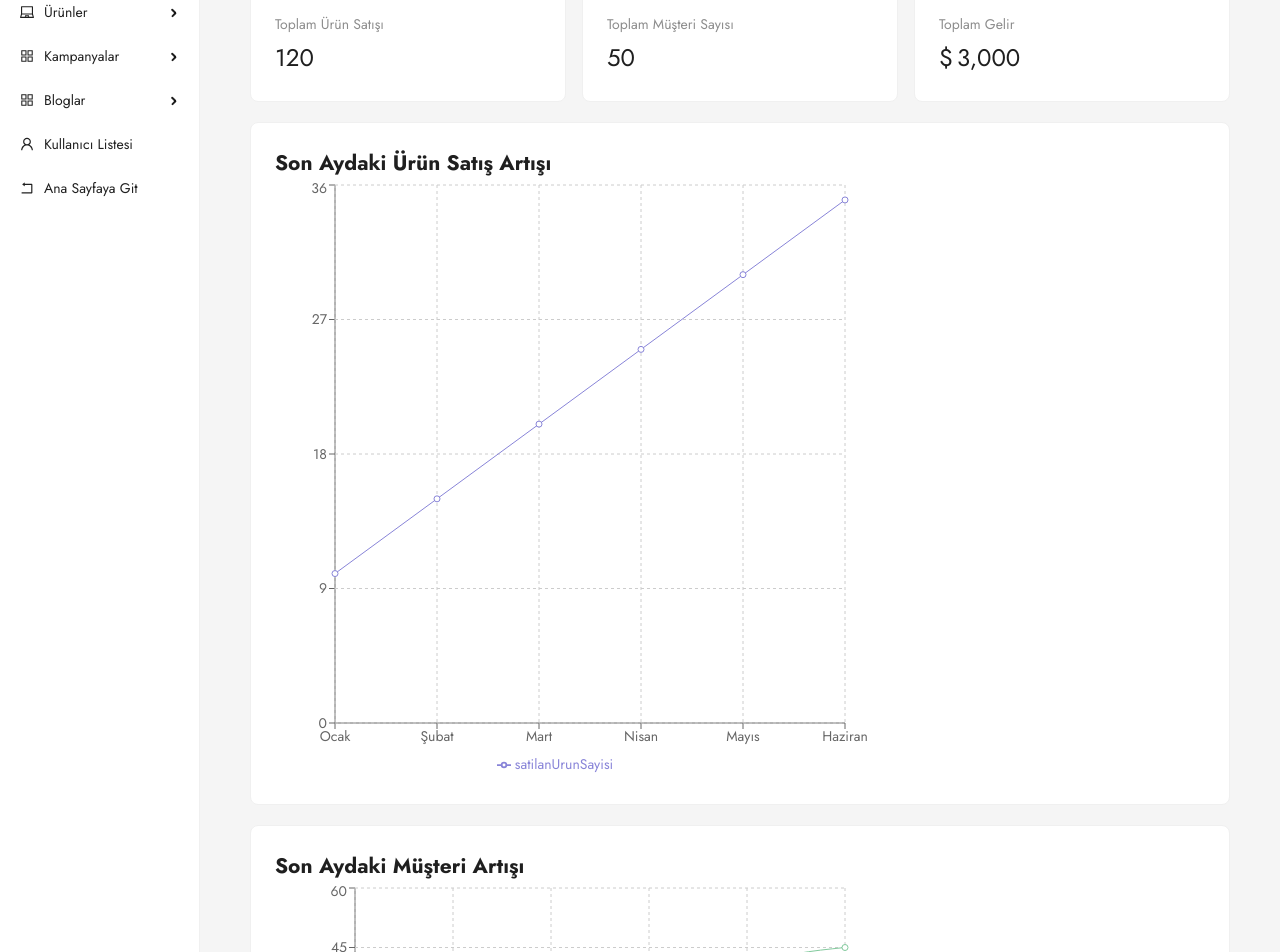
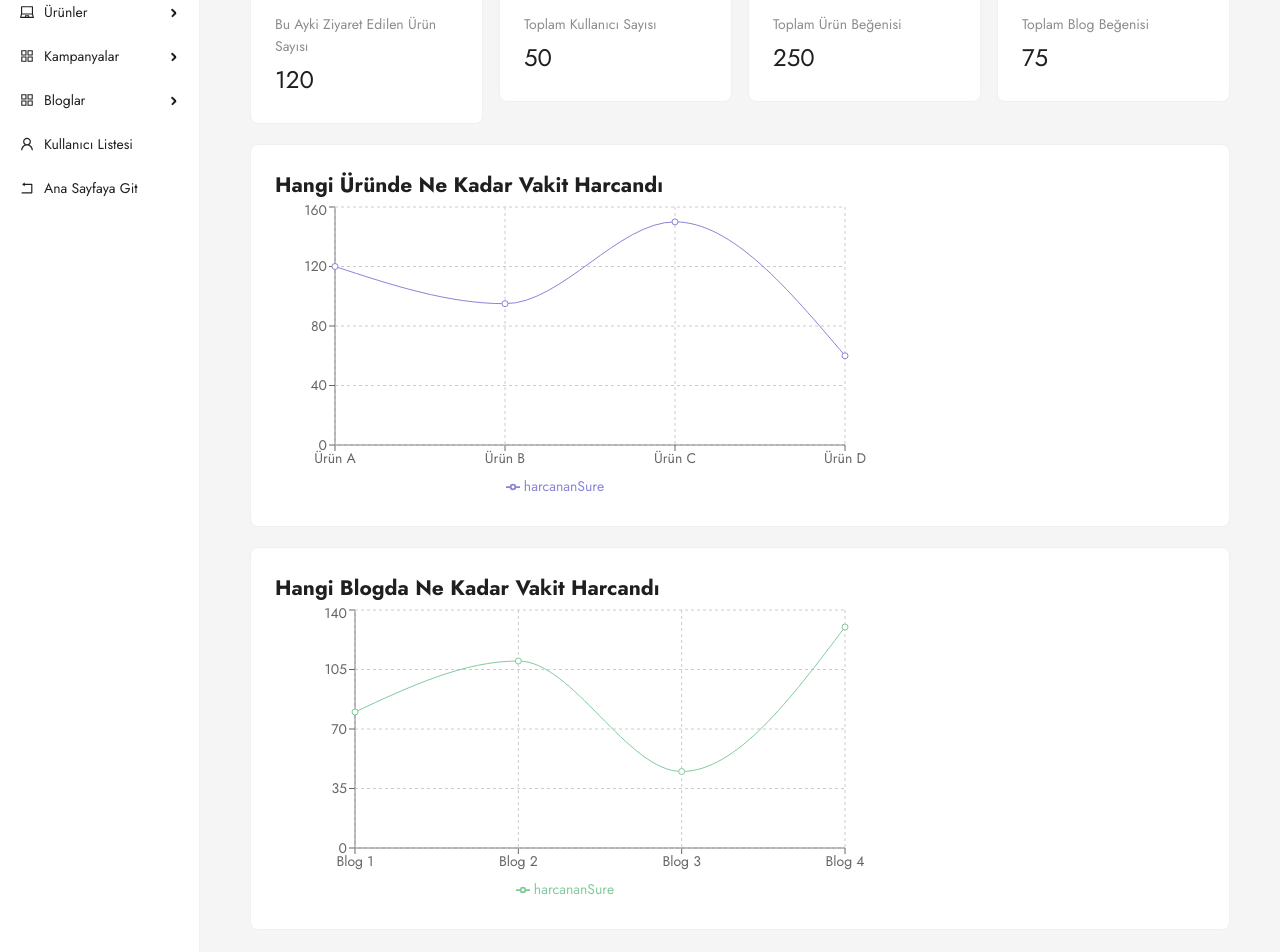
Before and after one commit to yunusemrekoyun/MERN-Product-Showroom-Project, a React (Vite) app in the folder frontend/: page /admin in a window 1280 px wide. Shown: the part 100-1052 px from the top of the page. Built offline with nearby package versions, Linux system fonts and the light colour scheme; sample sign-in values are in the browser's storage.

Commit message:
alerts fixed

```diff
--- a/frontend/src/components/Auth/Login.jsx
+++ b/frontend/src/components/Auth/Login.jsx
@@ -34,6 +34,7 @@ const Login = () => {
           window.location.href = "/admin";
         } else {
           navigate("/");
+          window.location.reload();
         }
       } else {
         message.error("Giriş başarısız.");
--- a/frontend/src/components/Auth/UserAccountDetails.jsx
+++ b/frontend/src/components/Auth/UserAccountDetails.jsx
@@ -226,9 +226,9 @@ const UserAccountDetails = () => {
       label: "Beğenilen İçerikler",
       children: (
         <ul className="static-list">
-          <li>Samsung Galaxy Watch</li>
-          <li>Logitech MX Master 3</li>
-          <li>Amazon Kindle Paperwhite</li>
+          <li>BLOG1</li>
+          <li>BLOG2</li>
+          <li>BLOG3</li>
         </ul>
       ),
     },
--- a/frontend/src/components/Layout/Header/Header.jsx
+++ b/frontend/src/components/Layout/Header/Header.jsx
@@ -1,7 +1,10 @@
 // src/components/Layout/Header.jsx
 import { Link } from "react-router-dom";
+import { Modal } from "antd"; // ← EKLENDİ
 import Search from "../../Modals/Search/Search";
 import "./Header.css";
+
+const { confirm } = Modal;
 
 const Header = () => {
   const user = JSON.parse(localStorage.getItem("user"));
@@ -44,10 +47,16 @@ const Header = () => {
                   className="header-icon"
                   onClick={(e) => {
                     e.preventDefault();
-                    if (window.confirm("Çıkış yapmak istiyor musunuz?")) {
-                      localStorage.removeItem("user");
-                      window.location.href = "/";
-                    }
+                    confirm({
+                      title: "Çıkış Yap",
+                      content: "Çıkış yapmak istediğinize emin misiniz?",
+                      okText: "Evet",
+                      cancelText: "Hayır",
+                      onOk() {
+                        localStorage.removeItem("user");
+                        window.location.href = "/";
+                      },
+                    });
                   }}
                 >
                   <i className="bi bi-box-arrow-right"></i>
@@ -58,8 +67,6 @@ const Header = () => {
           </div>
         </div>
       </div>
-
-
     </header>
   );
 };
--- a/frontend/src/components/ProductShowroom/HeroImage.jsx
+++ b/frontend/src/components/ProductShowroom/HeroImage.jsx
@@ -1,7 +1,7 @@
 import PropTypes from "prop-types";
 import { useState } from "react";
 import "./HeroImage.css";
-
+import { message } from "antd";
 const HeroImage = ({ product, onFavoriteChange }) => {
   const apiUrl = import.meta.env.VITE_API_BASE_URL;
   const imageUrl = `${apiUrl}/api/products/${product._id}/image/mainImages/0`;
@@ -19,7 +19,10 @@ const HeroImage = ({ product, onFavoriteChange }) => {
   };
 
   const toggleFavorite = async () => {
-    if (!userId) return alert("Favorilere eklemek için giriş yapmalısınız.");
+    if (!userId) {
+      message.warning("Favorilere eklemek için giriş yapmalısınız.");
+      return;
+    }
 
     try {
       const res = await fetch(
--- a/frontend/src/components/Products/ProductItem.jsx
+++ b/frontend/src/components/Products/ProductItem.jsx
@@ -3,7 +3,7 @@ import { Link } from "react-router-dom";
 import { useState, useEffect } from "react";
 import ShareModal from "../Modals/Share/ShareModal";
 import "./ProductItem.css";
-
+import { message } from "antd";
 const ProductItem = ({ productItem }) => {
   const apiUrl = import.meta.env.VITE_API_BASE_URL;
   const storedUser = JSON.parse(localStorage.getItem("user"));
@@ -19,7 +19,10 @@ const ProductItem = ({ productItem }) => {
   }, [storedUser, productItem._id, userId]);
 
   const toggleFavorite = async () => {
-    if (!userId) return alert("Favorilere eklemek için giriş yapmalısınız.");
+    if (!userId) {
+      message.warning("Favorilere eklemek için giriş yapmalısınız.");
+      return;
+    }
 
     try {
       const res = await fetch(
--- a/frontend/src/components/ShopProductItem/ShopProductItem.jsx
+++ b/frontend/src/components/ShopProductItem/ShopProductItem.jsx
@@ -1,6 +1,7 @@
 import PropTypes from "prop-types";
 import { Link } from "react-router-dom";
 import { useState, useEffect } from "react";
+import { message } from "antd";
 import ShareModal from "../Modals/Share/ShareModal";
 import "./ShopProductItem.css";
 
@@ -19,7 +20,10 @@ const ShopProductItem = ({ product }) => {
   }, [storedUser, product._id, userId]);
 
   const toggleFavorite = async () => {
-    if (!userId) return alert("Favorilere eklemek için giriş yapmalısınız.");
+    if (!userId) {
+      message.warning("Favorilere eklemek için giriş yapmalısınız.");
+      return;
+    }
 
     try {
       const res = await fetch(
--- a/frontend/src/pages/Admin/DashboardPage.jsx
+++ b/frontend/src/pages/Admin/DashboardPage.jsx
@@ -8,48 +8,69 @@ import {
   Tooltip,
   Legend,
 } from "recharts";
+
 const DashboardPage = () => {
-  const productSalesData = [
-    { name: "Ocak", satilanUrunSayisi: 10 },
-    { name: "Şubat", satilanUrunSayisi: 15 },
-    { name: "Mart", satilanUrunSayisi: 20 },
-    { name: "Nisan", satilanUrunSayisi: 25 },
-    { name: "Mayıs", satilanUrunSayisi: 30 },
-    { name: "Haziran", satilanUrunSayisi: 35 },
+  /* — Özet istatistik kartları — */
+  const totalVisitedProductsThisMonth = 120; // örnek statik değer
+  const totalUsers = 50; // örnek statik değer
+  const totalProductLikes = 250; // örnek statik değer
+  const totalBlogLikes = 75; // örnek statik değer  <-- YENİ
+
+  /* — Ürün bazlı harcanan süre grafiği — */
+  const productTimeData = [
+    { name: "Ürün A", harcananSure: 120 },
+    { name: "Ürün B", harcananSure: 95 },
+    { name: "Ürün C", harcananSure: 150 },
+    { name: "Ürün D", harcananSure: 60 },
   ];
-  const customerData = [
-    { name: "Ocak", musteriSayisi: 20 },
-    { name: "Şubat", musteriSayisi: 25 },
-    { name: "Mart", musteriSayisi: 30 },
-    { name: "Nisan", musteriSayisi: 10 },
-    { name: "Mayıs", musteriSayisi: 40 },
-    { name: "Haziran", musteriSayisi: 45 },
+
+  /* — Blog bazlı harcanan süre grafiği — */
+  const blogTimeData = [
+    { name: "Blog 1", harcananSure: 80 },
+    { name: "Blog 2", harcananSure: 110 },
+    { name: "Blog 3", harcananSure: 45 },
+    { name: "Blog 4", harcananSure: 130 },
   ];
+
   return (
     <div>
+      {/* Özet kartlar */}
       <Row gutter={16}>
-        <Col span={8}>
+        <Col span={6}>
           <Card>
-            <Statistic title="Toplam Ürün Satışı" value={120} />
+            <Statistic
+              title="Bu Ayki Ziyaret Edilen Ürün Sayısı"
+              value={totalVisitedProductsThisMonth}
+            />
           </Card>
         </Col>
-        <Col span={8}>
+
+        <Col span={6}>
           <Card>
-            <Statistic title="Toplam Müşteri Sayısı" value={50} />
+            <Statistic title="Toplam Kullanıcı Sayısı" value={totalUsers} />
           </Card>
         </Col>
-        <Col span={8}>
+
+        <Col span={6}>
           <Card>
-            <Statistic title="Toplam Gelir" value={3000} prefix="$" />
+            <Statistic title="Toplam Ürün Beğenisi" value={totalProductLikes} />
+          </Card>
+        </Col>
+
+        <Col span={6}>
+          <Card>
+            <Statistic title="Toplam Blog Beğenisi" value={totalBlogLikes} />
           </Card>
         </Col>
       </Row>
-      <Card style={{ marginTop: "20px" }}>
-        <h2>Son Aydaki Ürün Satış Artışı</h2>
+
+      {/* Ürün bazlı harcanan süre grafiği */}
+      <Card style={{ marginTop: 20 }}>
+        <h2>Hangi Üründe Ne Kadar Vakit Harcandı</h2>
         <LineChart
           width={600}
-          height={600}
-          data={productSalesData}
+          height={300}
+          data={productTimeData}
           margin={{ top: 5, right: 30, bottom: 5 }}
         >
           <XAxis dataKey="name" />
@@ -59,18 +80,20 @@ const DashboardPage = () => {
           <Legend />
           <Line
             type="monotone"
-            dataKey="satilanUrunSayisi"
+            dataKey="harcananSure"
             stroke="#8884d8"
             activeDot={{ r: 8 }}
           />
         </LineChart>
       </Card>
-      <Card style={{ marginTop: "20px" }}>
-        <h2>Son Aydaki Müşteri Artışı</h2>
+
+      {/* Blog bazlı harcanan süre grafiği */}
+      <Card style={{ marginTop: 20 }}>
+        <h2>Hangi Blogda Ne Kadar Vakit Harcandı</h2>
         <LineChart
           width={600}
           height={300}
-          data={customerData}
+          data={blogTimeData}
           margin={{ top: 5, right: 30, left: 20, bottom: 5 }}
         >
           <XAxis dataKey="name" />
@@ -80,7 +103,7 @@ const DashboardPage = () => {
           <Legend />
           <Line
             type="monotone"
-            dataKey="musteriSayisi"
+            dataKey="harcananSure"
             stroke="#82ca9d"
             activeDot={{ r: 8 }}
           />
@@ -89,4 +112,5 @@ const DashboardPage = () => {
     </div>
   );
 };
+
 export default DashboardPage;
--- /dev/null
+++ b/frontend/src/pages/NotFoundPage.jsx
@@ -0,0 +1,17 @@
+import { Result, Button } from "antd";
+import { Link } from "react-router-dom";
+
+const NotFoundPage = () => (
+  <Result
+    status="404"
+    title="404"
+    subTitle="Üzgünüz, aradığınız sayfa bulunamadı."
+    extra={
+      <Link to="/">
+        <Button type="primary">Ana Sayfaya Dön</Button>
+      </Link>
+    }
+  />
+);
+
+export default NotFoundPage;
```
Also changed, not shown: frontend/src/App.jsx (+7 -7 lines), frontend/public/img/avatars/avatar1.jpg, frontend/public/img/avatars/avatar2.jpg.
